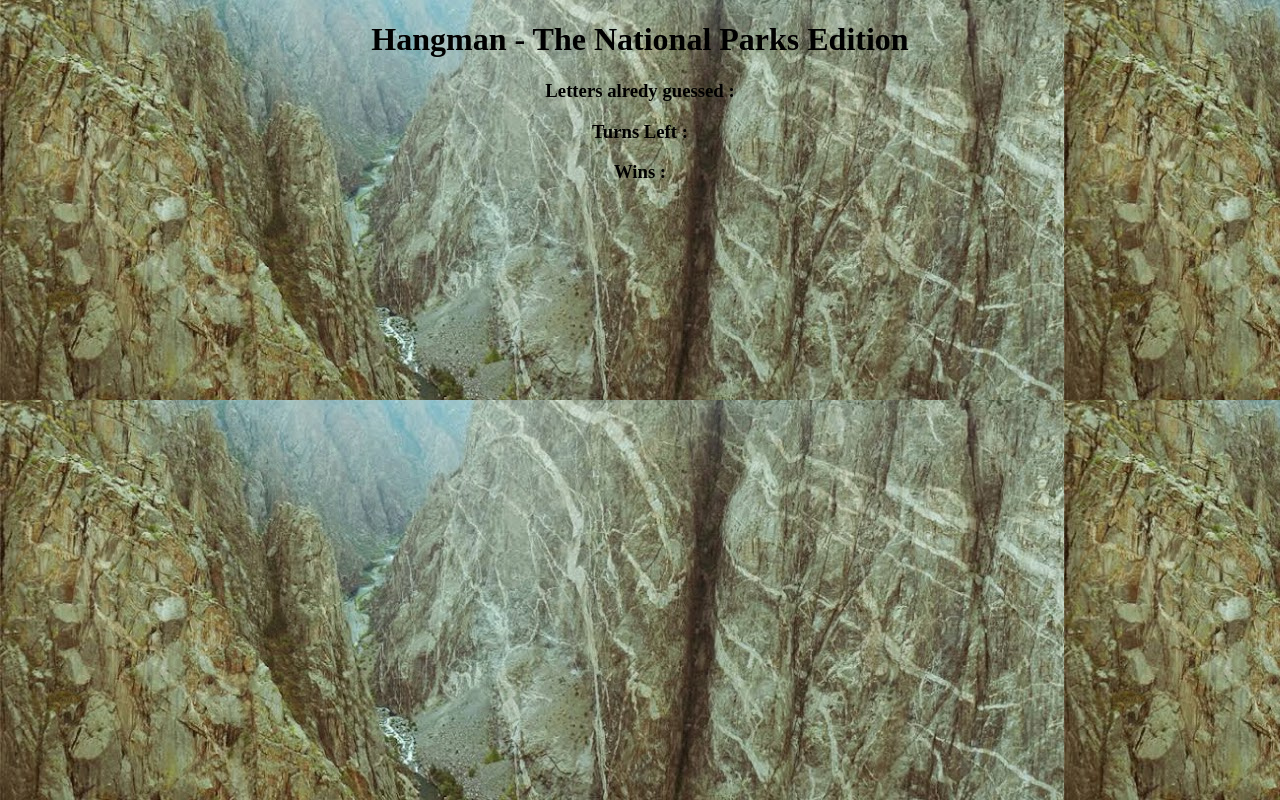
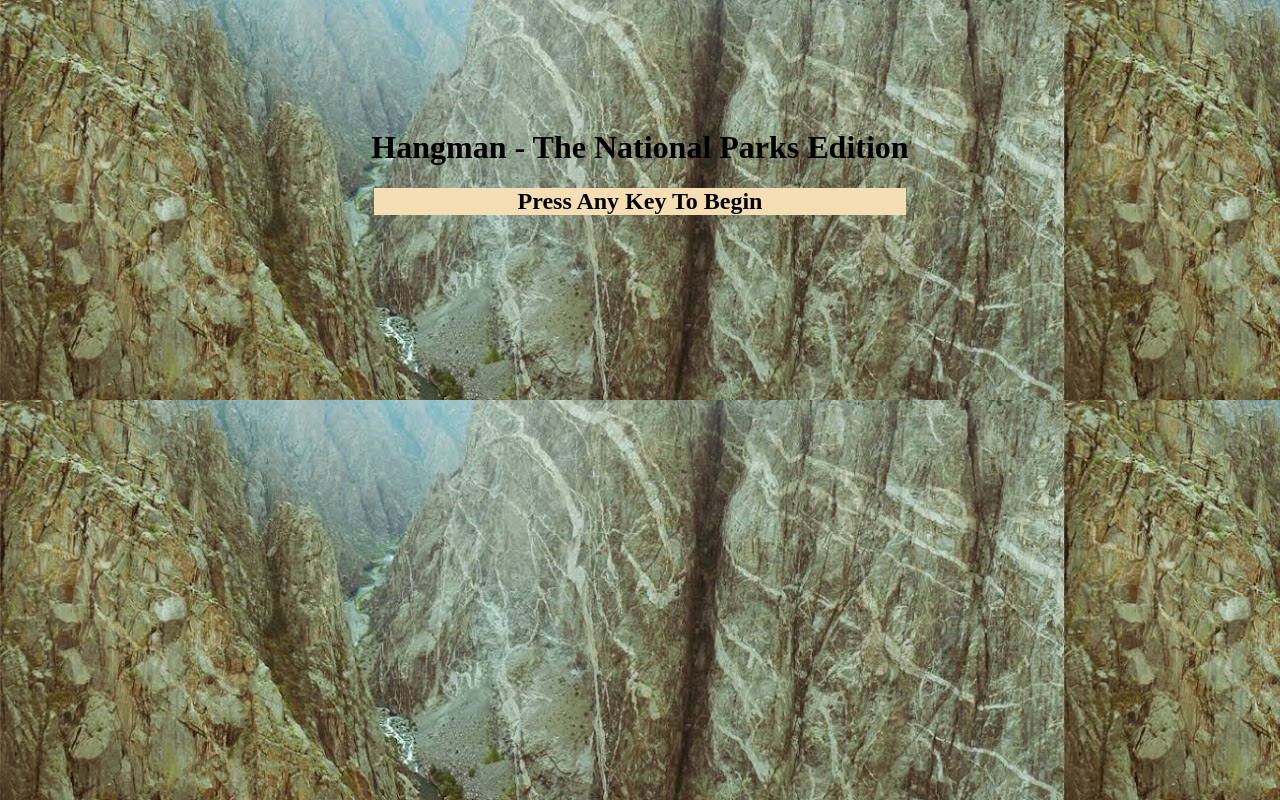
Before and after one commit to Ankitashah212/Hangman-Game, a plain HTML site: page index.html in a window 1280 px wide. Drawn offline with Linux system fonts and the light colour scheme.

Commit message:
adding background image

```diff
--- a/assets/css/style.css
+++ b/assets/css/style.css
@@ -1,3 +1,12 @@
 body{
     text-align: center;
+    padding: 100px;
+    background-color: lightslategray;
 }
+
+#mainContent{
+    background-color: wheat;
+    max-width: 50%;
+    margin-left: 25%;
+
+}
--- a/assets/javascript/game.js
+++ b/assets/javascript/game.js
@@ -5,6 +5,8 @@ var answer = "";
 var counter = 0;
 var success = 0;
 var parkArray = [];
+var imageURL = "assets/images/"
+var hintState = "";
 
 //trying to define a constructor of park object /prototype
 function NationalParks(name, image, hint) {
@@ -69,7 +71,13 @@ initializeWord(ansInArray, answer);
 document.onkeyup = function (e) {
     myGuessKey = e.which;
     myGuessChar = e.key;
+
+    //initialize the game with basic values
     displayNewArray(ansInArray);
+    document.getElementById("guessed").innerText = "Letters alredy guessed : ";
+    document.getElementById("remain").innerText = "Turns Left : ";
+    document.getElementById("wins").innerText = ("Wins : ");
+    document.body.style.backgroundImage = "url('img_tree.png')";
 
 
     // only track if it's character
--- a/index.html
+++ b/index.html
@@ -18,21 +18,21 @@
     <script src="assets/javascript/game.js">
 
     </script>
+<div id = "mainContent">
 
-    <h3 id="word">
-    </h3>
+    <h2 id="word">
+        Press Any Key To Begin
+    </h2>
 
-    <h3 id="guessed">
-        Letters alredy guessed :
-    </h3>
+    <h2 id="guessed">
+    </h2>
 
-    <h3 id="remain">
-        Turns Left :
-    </h3>
+    <h2 id="remain">
+    </h2>
 
-    <h3 id="wins">
-        Wins :
-    </h3>
+    <h2 id="wins">
+    </h2>
+</div>
 </body>
 
 </html>
```
